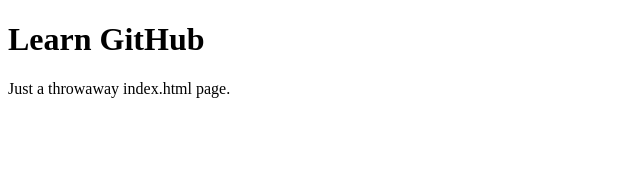
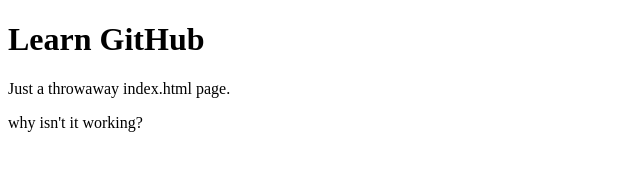
Before and after one commit to hzuber/learn-github, a plain HTML site: page index.html in a window 1280 px wide. Shown: the whole page, without its empty margins (0-640 px from the left). Drawn offline with Linux system fonts and the light colour scheme.

Commit message:
try again

```diff
--- a/index.html
+++ b/index.html
@@ -6,5 +6,6 @@
 <body>
 	<h1>Learn GitHub</h1>
   	<p>Just a throwaway index.html page.</p>
+	<p>why isn't it working?</p>
 </body>
 </html>
```
